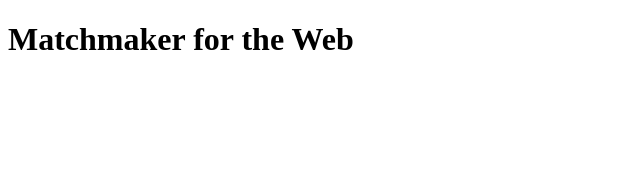
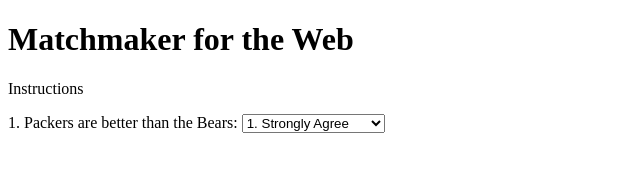
Before and after one commit to NitCabbage/MatchMakerForTheWeb, a plain HTML site: page index.html in a window 1280 px wide. Shown: the whole page, without its empty margins (0-640 px from the left). Drawn offline with Linux system fonts and the light colour scheme.

Commit message:
Update index.html

```diff
--- a/index.html
+++ b/index.html
@@ -7,7 +7,22 @@
 
 <body>
     <h1>Matchmaker for the Web</h1>
+    <p>Instructions</p>
+
+    <label for="Packers are better than the Bears">1. Packers are better than the Bears:</label>
+
+    <select id="cars">
+      <option value="Strongly Agree">1. Strongly Agree</option>
+      <option value="Agree">2. Agree</option>
+      <option value="Neutral">3. Neutral</option>
+      <option value="Disagree">4. Disagree</option>
+      <option value="Strongly Disagree">5. Strongly Disagree</option>
+    </select>
+
+
+
 </body>
 
 
+
 </html>
```
